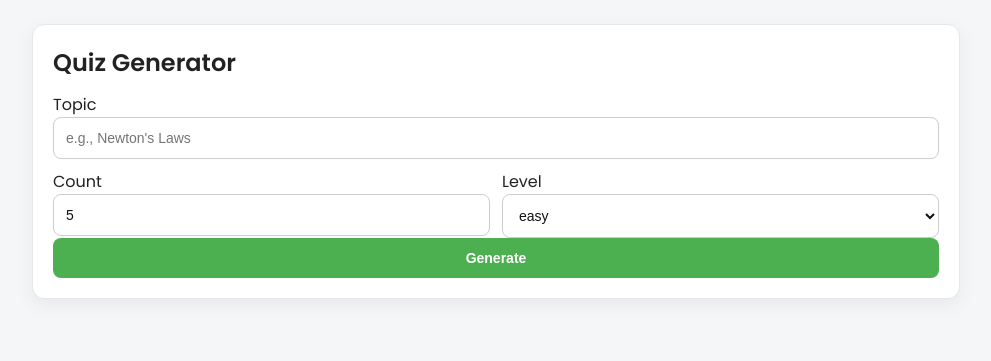
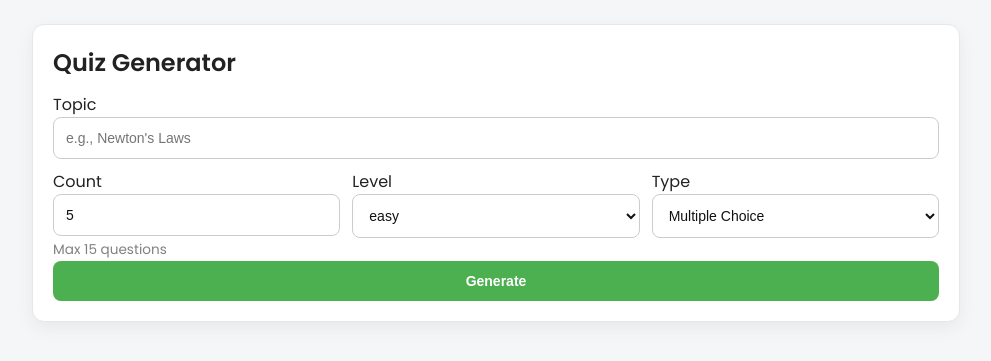
Before and after one commit to Arham-Begani/Study_buddy, a Flask app: page /quiz in a window 1280 px wide. Shown: the part 66-427 px from the top of the page, without its empty margins (144-1135 px from the left). Run offline with Flask 3, Linux system fonts and the light colour scheme.

Commit message:
Added a way to select the type of question in quiz

```diff
--- a/templates/quiz.html
+++ b/templates/quiz.html
@@ -9,7 +9,8 @@
     <div class="row">
       <div>
         <label>Count</label>
-        <input type="number" name="count" value="{{ count or 5 }}">
+        <input type="number" name="count" value="{{ count or 5 }}" min="1" max="15">
+        <small style="font-size: 0.85em; color: gray;">Max 15 questions</small>
       </div>
       <div>
         <label>Level</label>
@@ -19,13 +20,24 @@
           <option {% if level=='hard' %}selected{% endif %}>hard</option>
         </select>
       </div>
+      <div>
+        <label>Type</label>
+        <select name="qtype">
+          <option {% if qtype=='mcq' %}selected{% endif %} value="mcq">Multiple Choice</option>
+          <option {% if qtype=='tf' %}selected{% endif %} value="tf">True/False</option>
+          <option {% if qtype=='short' %}selected{% endif %} value="short">Short Answer</option>
+          <option {% if qtype=='mixed' %}selected{% endif %} value="mixed">Mixed</option>
+        </select>
+      </div>
     </div>
     <button type="submit">Generate</button>
   </form>
 
   {% if generated %}
     <h3>Questions</h3>
-    <pre class="mono">{{ generated }}</pre>
+    <pre class="mono" style="font-size: 1rem; line-height: 1.5; font-family: 'Segoe UI', Tahoma, sans-serif;">
+{{ generated }}
+    </pre>
   {% endif %}
 </section>
 {% endblock %}
```
